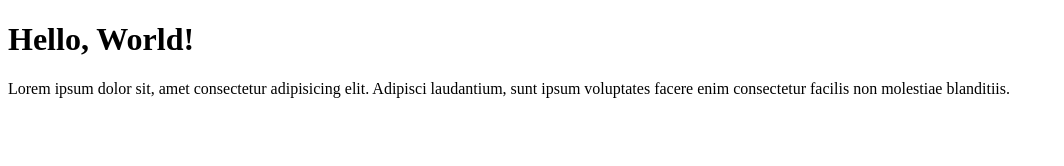
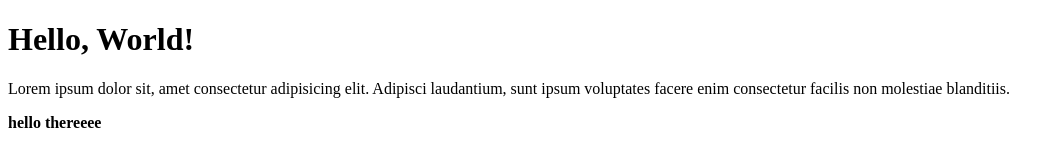
Before and after one commit to A-b-i-r-a-m-i-G-S/Coursera-TEST, a plain HTML site: page site/index.html in a window 1280 px wide. Shown: the whole page, without its empty margins (0-1064 px from the left). Drawn offline with Linux system fonts and the light colour scheme.

Commit message:
Another addition

```diff
--- a/site/index.html
+++ b/site/index.html
@@ -9,5 +9,7 @@
 <body>
     <h1> Hello, World!</h1>
     <p>Lorem ipsum dolor sit, amet consectetur adipisicing elit. Adipisci laudantium, sunt ipsum voluptates facere enim consectetur facilis non molestiae blanditiis.</p>
+
+    <b>hello thereeee</b>
 </body>
 </html>
```
